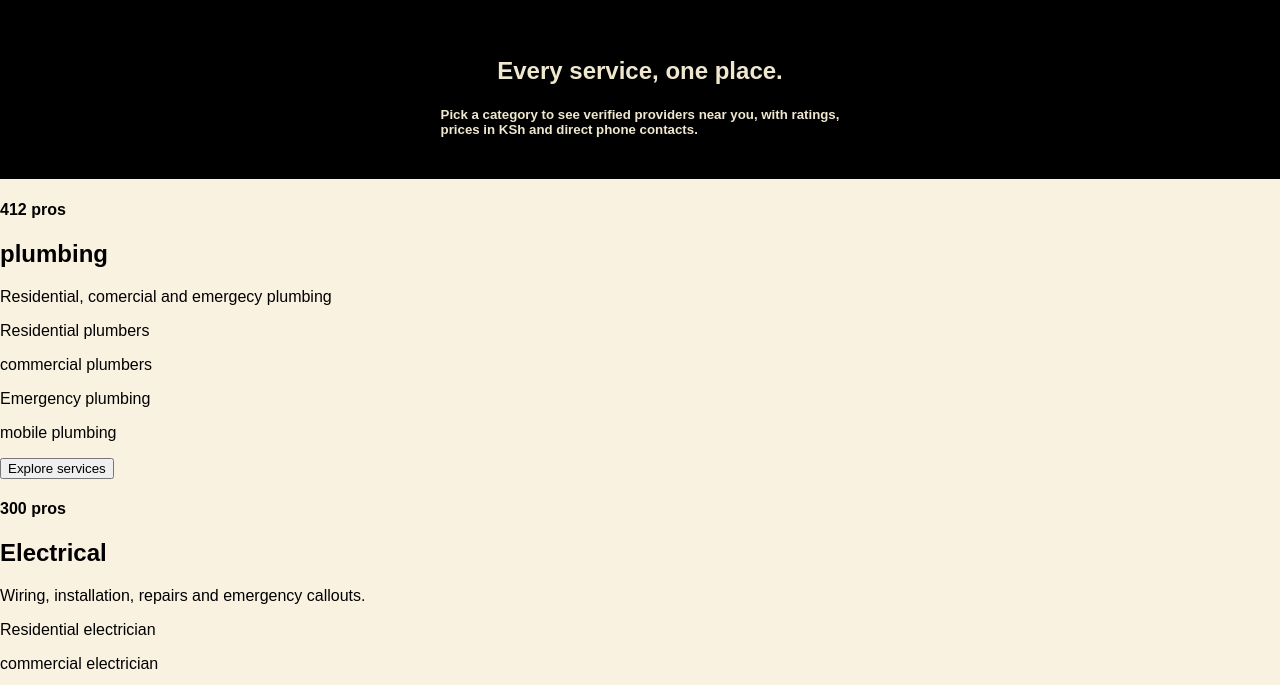
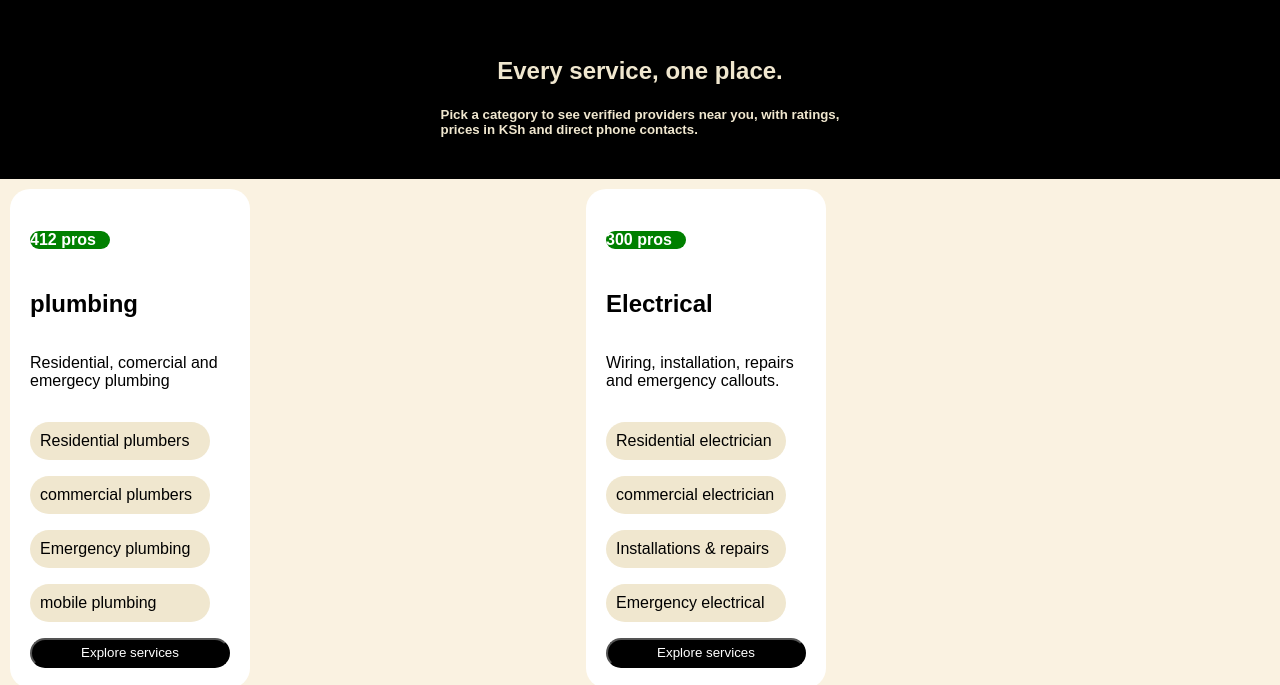
Before and after one commit to Evans2004k/Kenya-Connect, a plain HTML site: page Explore-services.html in a window 1280 px wide. Shown: the part 99-784 px from the top of the page. Drawn offline with Linux system fonts and the light colour scheme.

Commit message:
Explore services-card styles

```diff
--- a/style.css
+++ b/style.css
@@ -300,6 +300,45 @@ footer{
     color: #ffc04b;
 
 }
+/*---------Explore services page styles----*/
+.our-services{
+    display: grid;
+    grid-template-columns: repeat(auto-fit, minmax(50px, 0.45fr));
+    gap: px;
+
+}
+.service-card{
+    display: grid;
+    width: 200px;
+    background-color: white;
+    padding: 20px;
+    margin: 10px;
+    border-radius: 20px;
+
+}
+.service-card h4{
+    background-color: green;
+    color: white;
+    border-radius: 20px;
+    width: 80px;
+}
+.service-card button{
+    background-color: rgb(0, 0, 0);
+    color: white;
+    height: 30px;
+    border-radius: 20px;
+
+}
+#service-plans p{
+    background-color: #f0e7cf;
+    color: #000000;
+    border-radius: 20px;
+    gap: 20px;
+    display: grid;
+    align-items: center;
+    width: 160px;
+    padding: 10px;
+}
 
 
 
```
